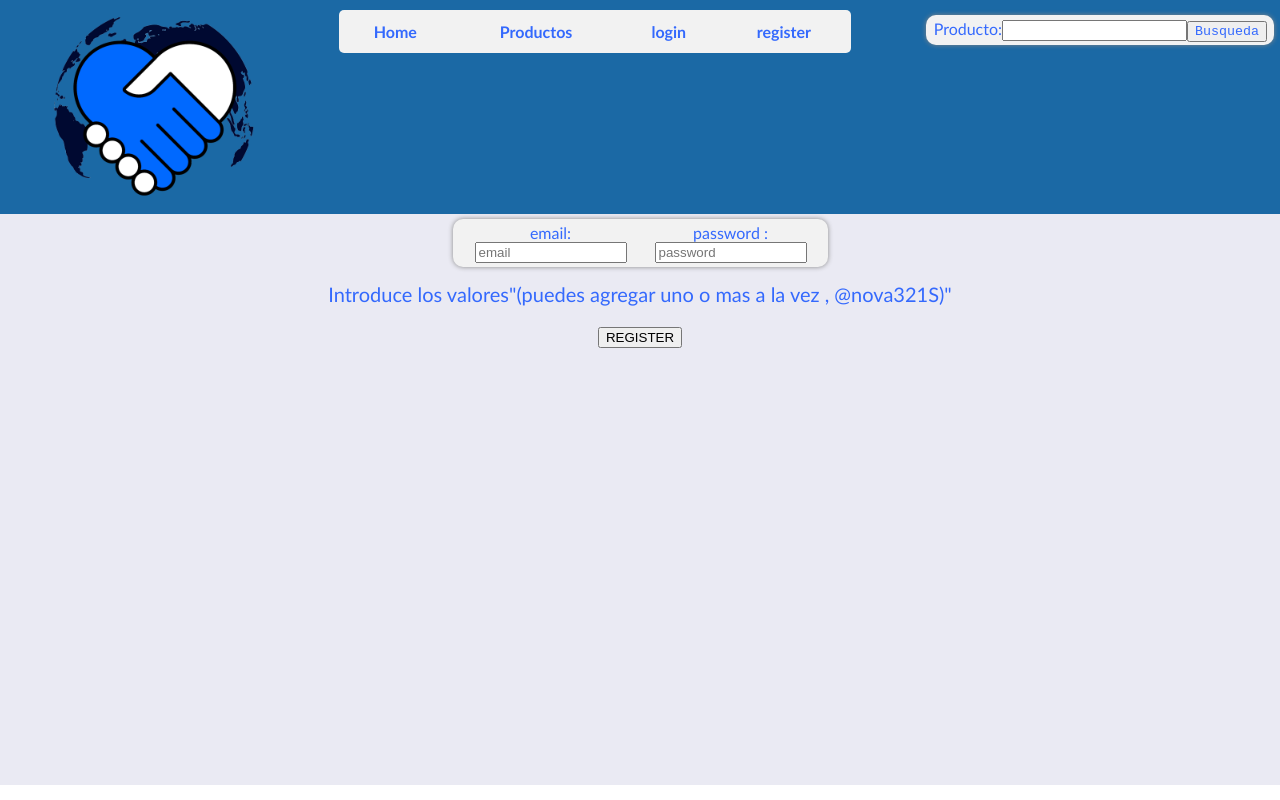
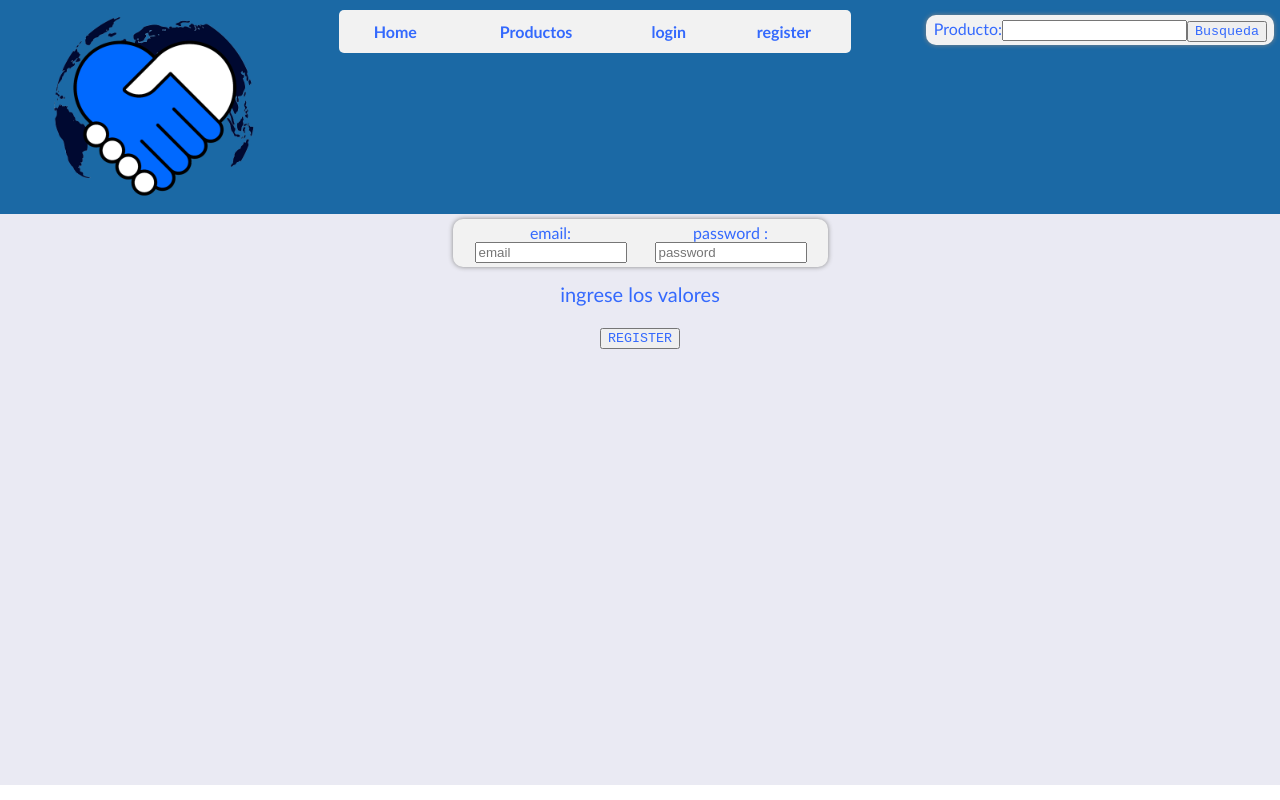
Before and after one commit to hipogrifo010/SaludOsFrontEndReact, a React (Create React App) app: page /auth/register in a window 1280 px wide. Built offline with nearby package versions, Linux system fonts and the light colour scheme.

Commit message:
Update AuthRegister.jsx

```diff
--- a/src/components/AuthRegister.jsx
+++ b/src/components/AuthRegister.jsx
@@ -72,11 +72,8 @@ function RegisterPost() {
           />
         </label>
       </form>
-      <p className='Text'>
-        Introduce los valores"(puedes agregar uno o mas a la vez , @nova321S)"
-      </p>
-      <button onClick={register}>
-        {' '}
+      <p className='Text'>ingrese los valores</p>
+      <button onClick={register} className='button'>
         {loading ? (
           <Watch
             height='80'
```
